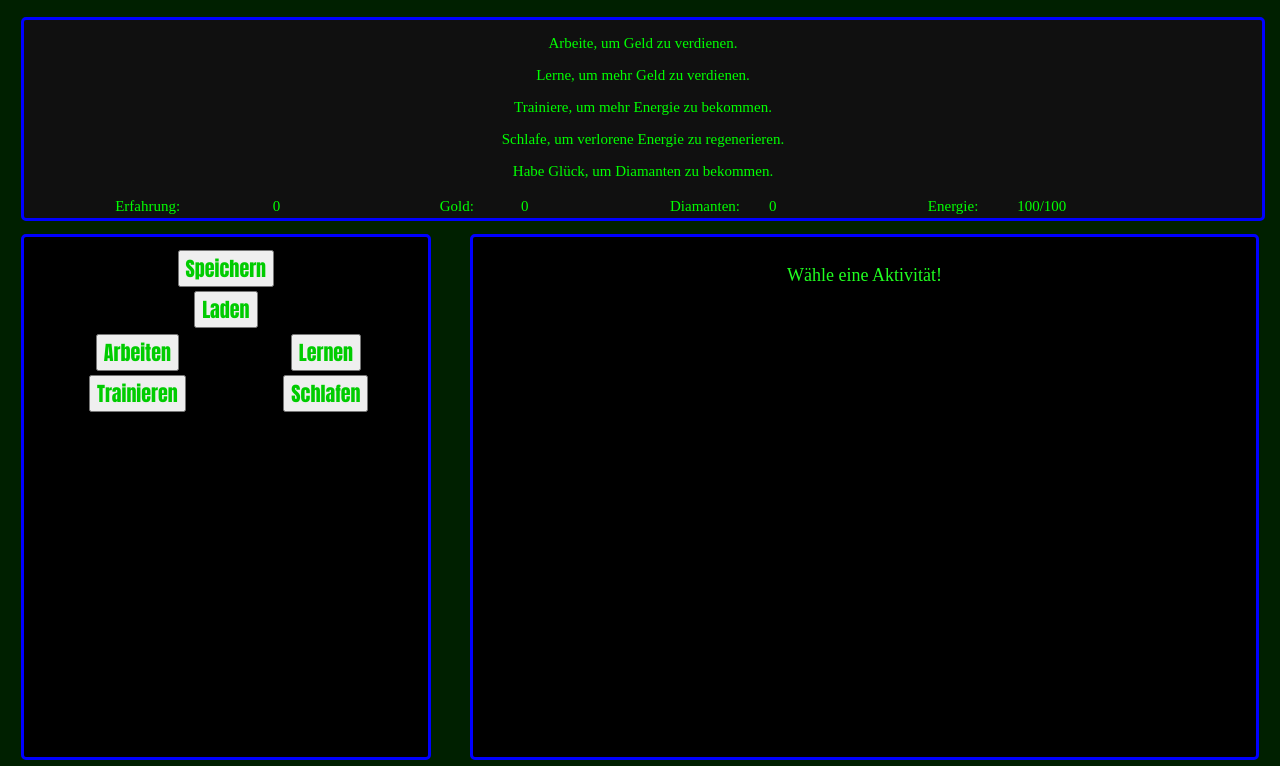
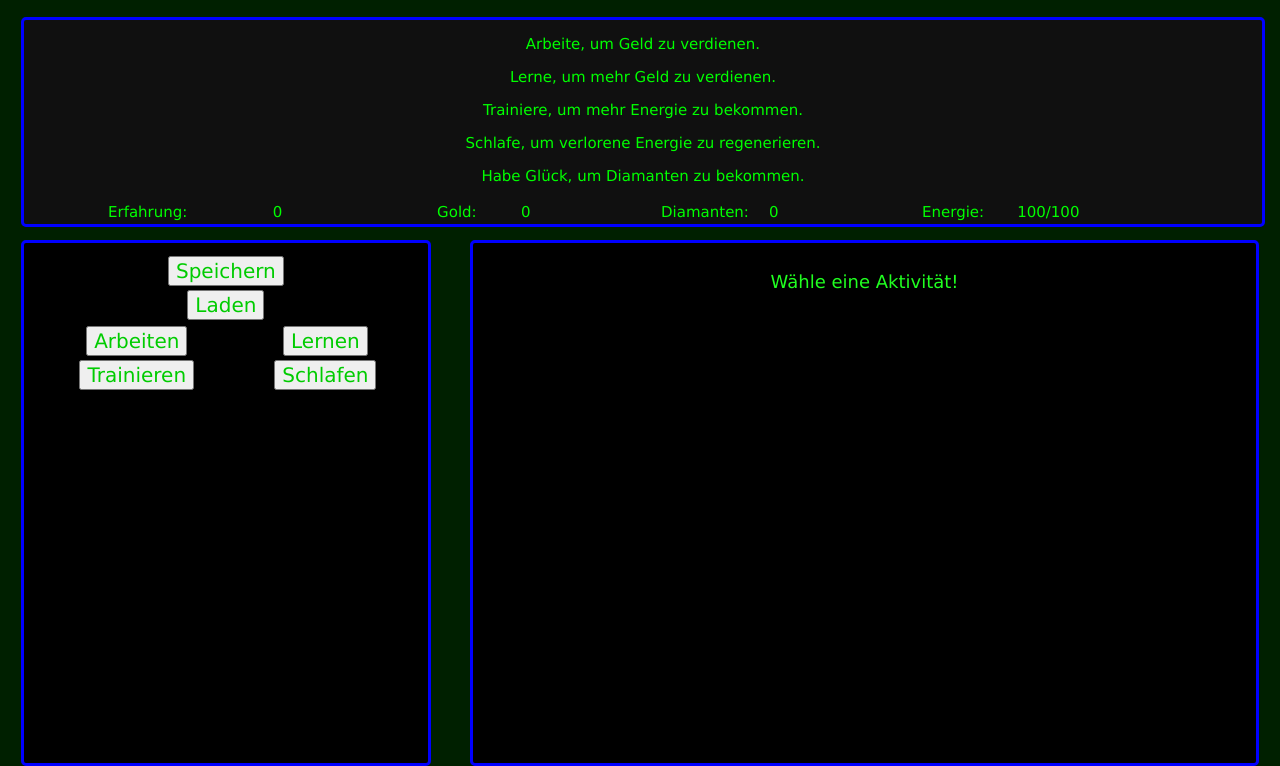
Before and after one commit to Feathergunner/MyFirstBrowserGame, a plain HTML site: page index.html in a window 1280 px wide. Shown: the part 149-915 px from the top of the page. Drawn offline with Linux system fonts and the light colour scheme.

Commit message:
Ver 0.1.3b

```diff
--- a/format.css
+++ b/format.css
@@ -1,3 +1,7 @@
+*{
+	font-family:Verdana, Geneva, sans-serif;
+}
+
 html{
 	background-color:#002000;
 }
@@ -57,7 +61,6 @@ html{
 }
 .left>*{
 	color: #00FF00;
-	font-family: Impact;
 	font-size: 20px;
 	margin-left: auto;
 	margin-right: auto;
@@ -66,7 +69,6 @@ html{
 
 input{
 	color: #00CC00;
-	font-family: Impact;
 	font-size: 20px;
 	margin-left: auto;
 	margin-right: auto;
```
